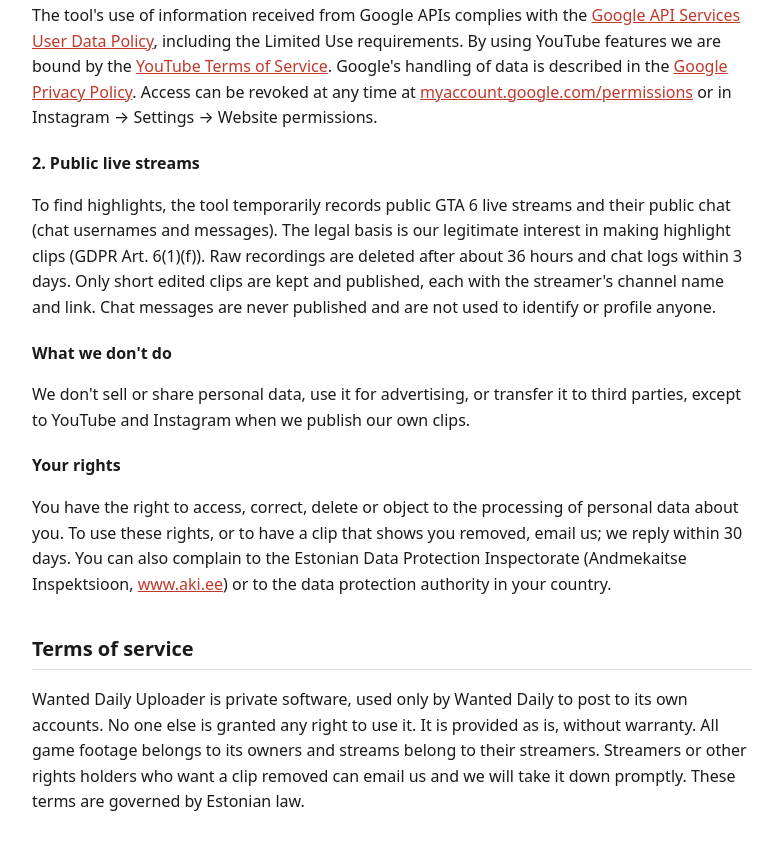
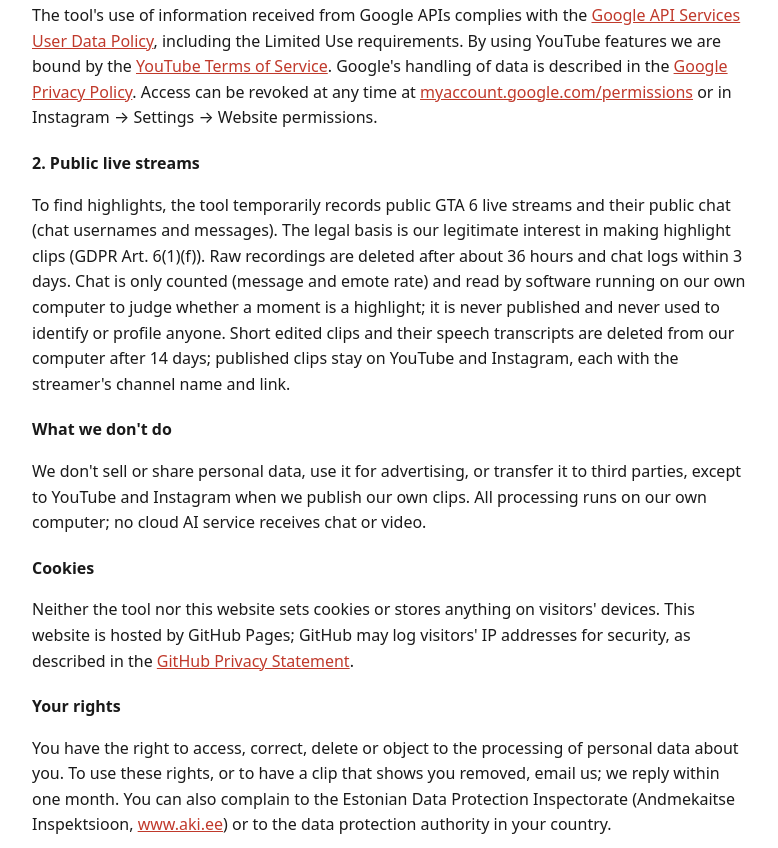
Before and after one commit to wanteddaily/wanteddaily.github.io, a plain HTML site: page index.html in a window 1280 px wide. Shown: the part 952-1800 px from the top of the page, without its empty margins (248-1026 px from the left). Drawn offline with Linux system fonts and the light colour scheme.

Commit message:
Policy: 30-day API data purge, cookies, transcripts

```diff
--- a/index.html
+++ b/index.html
@@ -36,8 +36,9 @@ Protection Regulation (GDPR) and the Estonian Personal Data Protection Act (isik
 (<code>youtube.upload</code>) and to read our channel's basic details and our videos' view counts
 (<code>youtube.readonly</code>). On Instagram it publishes Reels to our own account and reads their view counts.
 It stores the login tokens, the IDs and links of videos we posted, and their view counts. These are kept on our own
-computer and only the account running the tool can read them. Video IDs and view counts are kept while the channels
-are active, because they decide which kinds of clips we make next. Tokens are deleted when access is revoked.</p>
+computer and only the account running the tool can read them. Video IDs, links and view counts received from the APIs
+are deleted after 30 days at the latest. If access is revoked, the tool stops working and we delete the stored
+tokens within 7 days.</p>
 <p>The tool's use of information received from Google APIs complies with the
 <a href="https://developers.google.com/terms/api-services-user-data-policy">Google API Services User Data Policy</a>,
 including the Limited Use requirements. By using YouTube features we are bound by the
@@ -49,17 +50,24 @@ Website permissions.</p>
 <h3>2. Public live streams</h3>
 <p>To find highlights, the tool temporarily records public GTA 6 live streams and their public chat (chat usernames
 and messages). The legal basis is our legitimate interest in making highlight clips (GDPR Art. 6(1)(f)).
-Raw recordings are deleted after about 36 hours and chat logs within 3 days. Only short edited clips are kept and
-published, each with the streamer's channel name and link. Chat messages are never published and are not used to
-identify or profile anyone.</p>
+Raw recordings are deleted after about 36 hours and chat logs within 3 days. Chat is only counted (message and emote
+rate) and read by software running on our own computer to judge whether a moment is a highlight; it is never published
+and never used to identify or profile anyone. Short edited clips and their speech transcripts are deleted from our
+computer after 14 days; published clips stay on YouTube and Instagram, each with the streamer's channel name and link.</p>
 
 <h3>What we don't do</h3>
 <p>We don't sell or share personal data, use it for advertising, or transfer it to third parties, except to YouTube and
-Instagram when we publish our own clips.</p>
+Instagram when we publish our own clips. All processing runs on our own computer; no cloud AI service receives chat or
+video.</p>
+
+<h3>Cookies</h3>
+<p>Neither the tool nor this website sets cookies or stores anything on visitors' devices. This website is hosted by
+GitHub Pages; GitHub may log visitors' IP addresses for security, as described in the
+<a href="https://docs.github.com/en/site-policy/privacy-policies/github-general-privacy-statement">GitHub Privacy Statement</a>.</p>
 
 <h3>Your rights</h3>
 <p>You have the right to access, correct, delete or object to the processing of personal data about you. To use
-these rights, or to have a clip that shows you removed, email us; we reply within 30 days. You can also complain to
+these rights, or to have a clip that shows you removed, email us; we reply within one month. You can also complain to
 the Estonian Data Protection Inspectorate (Andmekaitse Inspektsioon, <a href="https://www.aki.ee">www.aki.ee</a>) or
 to the data protection authority in your country.</p>
 
```
